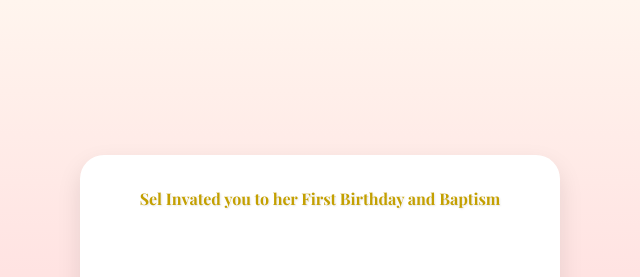
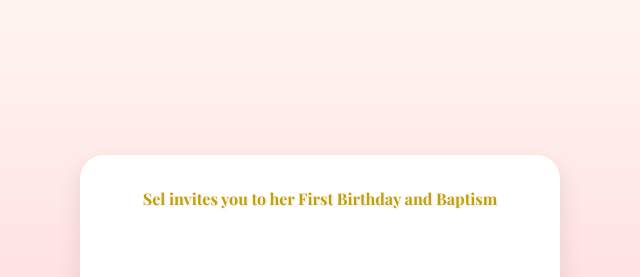
Before and after one commit to buttercheese05040-hub/SelInvateyou, a plain HTML site: page index.html in a window 1280 px wide. Shown: the top 277 px of the page, 320-960 px from the left. Drawn offline with nearby package versions, Linux system fonts and the light colour scheme.

Commit message:
spelling

```diff
--- a/index.html
+++ b/index.html
@@ -132,7 +132,7 @@
   <br>
   <br>
   <div class="card floaty" id="openInvite">
-    <h1>Sel Invated you to her First Birthday and Baptism</h1>
+    <h1>Sel invites you to her First Birthday and Baptism</h1>
     <img src="envelop2.png" alt="Envelope Invitation">
     <p class="click-text">💌 Click to Open 💌</p>
 
```
